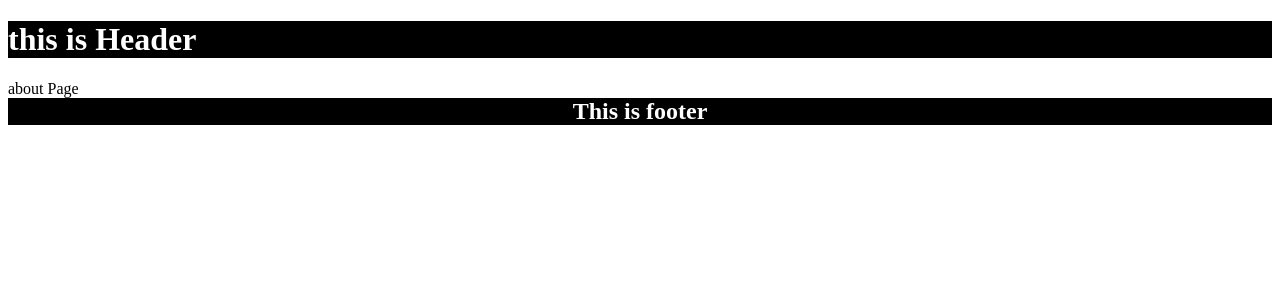
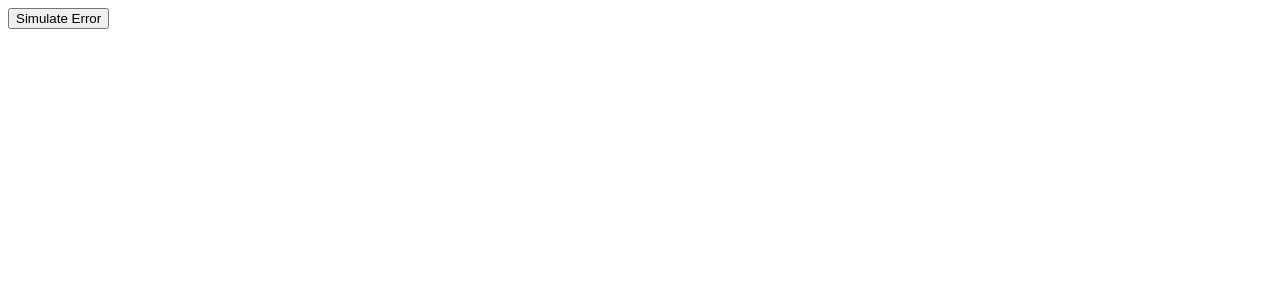
Before and after one commit to CodeshShubh/Learn_nextjs, a Next.js app: page /about in a window 1280 px wide. Shown: the top 300 px of the page. Built offline with nearby package versions, Linux system fonts and the light colour scheme.

Commit message:
error-wrapper, globle error handler

```diff
--- /dev/null
+++ b/src/app/error-wrapper.tsx
@@ -0,0 +1,31 @@
+'use client';
+import { useState } from "react";
+
+
+interface WrapperProps{
+    children:React.ReactNode
+}
+
+
+const ErrorSimulator = ({message = 'an Error occured'}:{message?:string})=>{
+      const [error , setError] = useState(false);
+       if(error){
+         throw new Error(message)
+       }
+    return(
+        <button onClick={()=>setError(true)}>Simulate Error</button>
+    )
+}
+
+
+
+export const ErrorWrapper = ({children}:WrapperProps)=>{
+
+    return(
+        <div>
+              <ErrorSimulator message="Simulated error in root layout"/>
+              {children}
+        </div>
+    )
+
+}
--- a/src/app/layout.tsx
+++ b/src/app/layout.tsx
@@ -2,6 +2,8 @@
 // // import { Metadata } from "next";
 // import Link from "next/link";
 // import { usePathname } from "next/navigation";
+
+import { ErrorWrapper } from "./error-wrapper";
 
 // export const metadata:Metadata = {
 //     title:'Home',
@@ -21,6 +23,16 @@ export default function registerLayout({children}: {children: React.ReactNode})
     //  const pathName = usePathname()
     //   console.log(pathName)
 
+     function randomValue(val:number){
+        return Math.floor((Math.random()*val))
+     }
+
+     const count = randomValue(2)
+
+     if(count==1){
+        throw new Error('this error in root layout')
+     }
+
     return (
         <html lang="en">
             <body>
@@ -36,7 +48,9 @@ export default function registerLayout({children}: {children: React.ReactNode})
                          })
                      } */}
 
-                    {children}
+                   <ErrorWrapper>
+                        {children}
+                   </ErrorWrapper>
 
             </body>
         </html>
--- a/src/app/page.tsx
+++ b/src/app/page.tsx
@@ -1,4 +1,7 @@
 export default function Page() {
+
+
+
     return (
         <div>
             hellow world
```
Also changed, not shown: src/app/global-error.tsx (added, +22 -0 lines).
